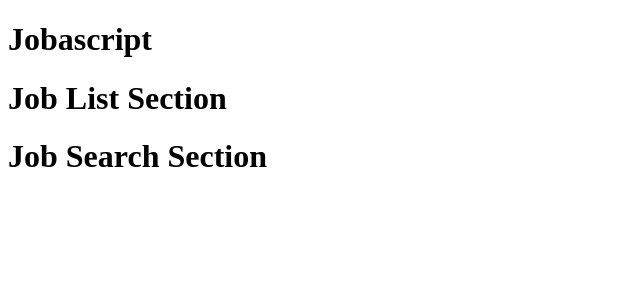
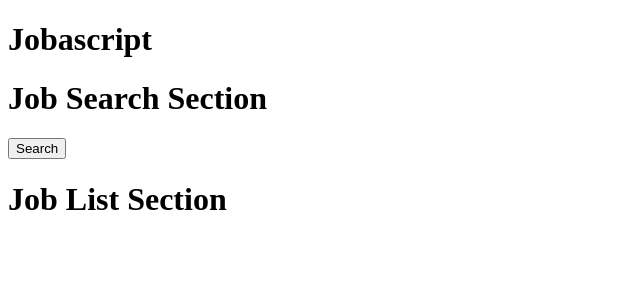
Before and after one commit to JinhooBong/jobascript, a React app: page / in a window 1280 px wide. Shown: the top 300 px of the page, without its empty margins (0-640 px from the left). Built offline with nearby package versions, Linux system fonts and the light colour scheme; the HTML template or start-up script is replaced by a standard one.

Commit message:
implemented api and created a working endpoint

```diff
--- a/client/src/components/App.jsx
+++ b/client/src/components/App.jsx
@@ -7,8 +7,8 @@
   return (
     <div>
       <h1 className="title">Jobascript</h1>
+      <JobSearch />
       <JobsList />
-      <JobSearch />
     </div>
   )
 }
--- a/client/src/components/JobSearch.jsx
+++ b/client/src/components/JobSearch.jsx
@@ -1,10 +1,37 @@
 import React from 'react';
+import styled from 'styled-components';
+const axios = require('axios');
+
+// const JobSearch = styled.div`
+
+// `
 
 const JobSearch = () => {
+
+  function clickSearch() {
+    const options = {
+      method: 'GET',
+      url: 'https://job-search4.p.rapidapi.com/indeed/search',
+      params: {query: 'Software Engineer', page: '1'},
+      headers: {
+        'x-rapidapi-host': 'job-search4.p.rapidapi.com',
+        'x-rapidapi-key': '87b8929e7bmshe04f8ebb4c4ca49p1f669ajsn05e262630cb8'
+      }
+    };
+
+    axios.request(options)
+      .then((data) => {
+        console.log('success', data);
+      })
+      .catch((err) => {
+        console.log('err', err);
+      })
+  }
 
   return (
     <div>
       <h1>Job Search Section</h1>
+      <button onClick={() => clickSearch()}>Search</button>
     </div>
   )
 
```
Also changed, not shown: 2 other files (tests, documents, lock files or other folders).
